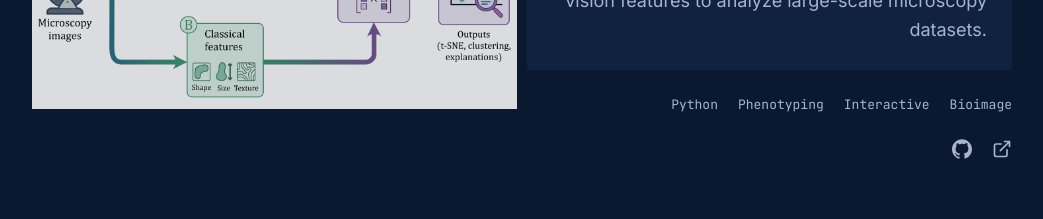
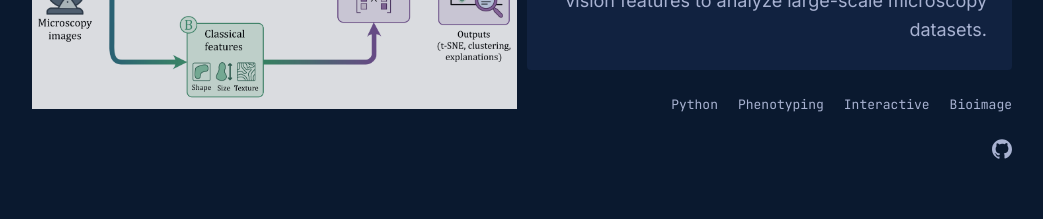
Before and after one commit to AAitorG/AAitorG.github.io, a React (Vite) app: page / in a window 1280 px wide. Shown: the part 2760-2979 px from the top of the page, without its empty margins (118-1161 px from the left). Built offline with nearby package versions, Linux system fonts and the light colour scheme; the HTML template or start-up script is replaced by a standard one.

Commit message:
change phenome link to the repo only

```diff
--- a/src/config.js
+++ b/src/config.js
@@ -140,7 +140,7 @@ export const projects = {
         'An open-source, dataset- and model-agnostic phenotyping framework that combines deep learning embeddings with classical computer vision features to analyze large-scale microscopy datasets.',
       tags: ['Python', 'Phenotyping', 'Interactive', 'Bioimage'],
       github: 'https://github.com/PhenoMe-Ecosystem/PhenoMe',
-      external: 'https://phenome-ecosystem.github.io/PhenoMe/',
+      external: null,
       image: new URL('./assets/phenome.png', import.meta.url).href,
     },
     {
```
